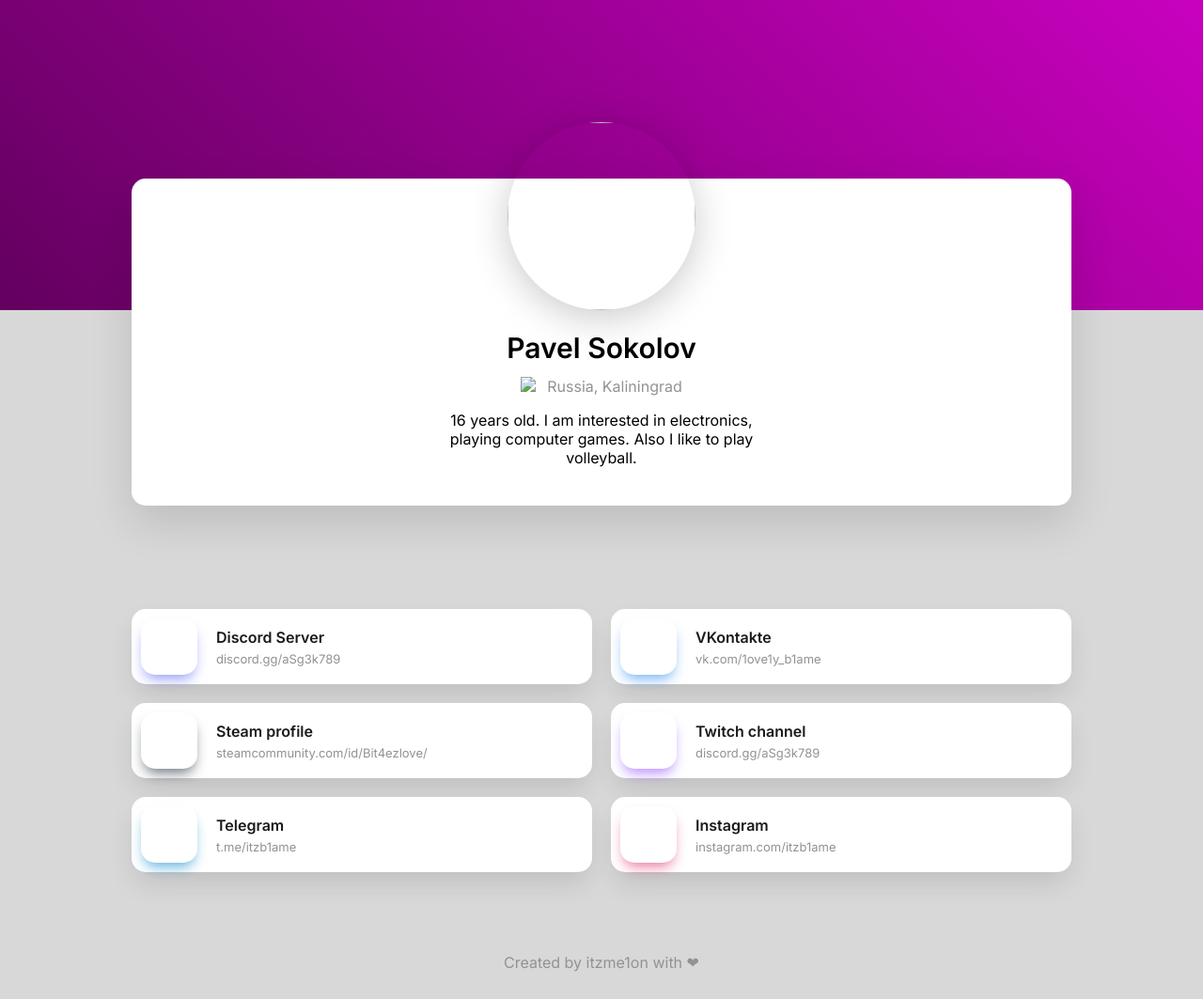
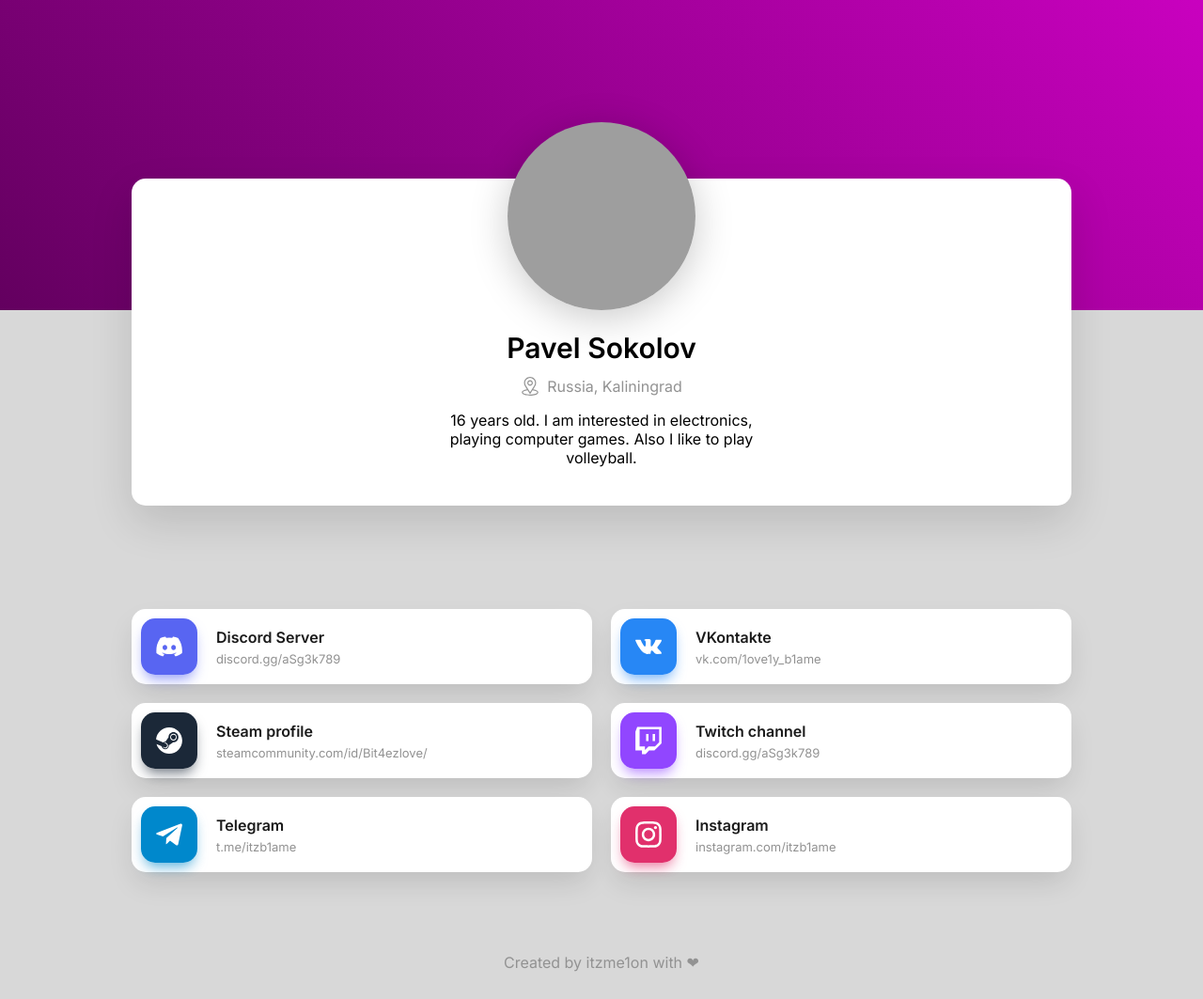
Before and after one commit to itzme1on/b1ame, a plain HTML site: page index.html in a window 1280 px wide. Shown: the whole page at 94% size. Drawn offline with Linux system fonts and the light colour scheme; the site is published under a folder, as on GitHub Pages, so addresses that start at the root find nothing.

Commit message:
Fixed files path

```diff
--- a/index.html
+++ b/index.html
@@ -2,7 +2,7 @@
 <html lang="en">
 <head>
     <title>b1ame · Pavel Sokolov</title>
-    <link rel="icon" href="/assets/icons/site.ico" type="image/x-icon">
+    <link rel="icon" href="assets/icons/site.ico" type="image/x-icon">
     <link rel="stylesheet" href="styles/style.css">
     <link rel="stylesheet" href="styles/animate.css">
     <link rel="preconnect" href="https://fonts.googleapis.com">
@@ -20,7 +20,7 @@
                 <div class="profile-info-wrapper">
                     <div class="profile-info-top">
                         <div class="profile-info-top-image">
-                            <img src="/assets/images/profile-image.jpg" class="profile-image">
+                            <img src="assets/images/profile-image.jpg" class="profile-image">
                         </div>
                     </div>
                     <div class="profile-info-bottom">
@@ -28,7 +28,7 @@
                             <h1 class="profile-name">Pavel Sokolov</h1>
                         </div>
                         <div class="profile-info-bottom-country">
-                            <img src="/assets/icons/location.svg" alt="Location" class="location-icon">
+                            <img src="assets/icons/location.svg" alt="Location" class="location-icon">
                             <div>Russia, Kaliningrad</div>
                         </div>
                         <p class="profile-info-bottom-bio">16 years old. I am interested in electronics, playing computer games. Also I like to play volleyball.</p>
@@ -42,7 +42,7 @@
                     <div class="link-item">
                         <a href="https://discord.gg/aSg3k789" class="link-button" target="_blank">
                             <div class="link-item-icon">
-                                <div class="icon" style="background-image: url('/assets/icons/discord.svg'); box-shadow:0 8px 14px -4px rgba(88,101,242,0.65)"></div>
+                                <div class="icon" style="background-image: url('assets/icons/discord.svg'); box-shadow:0 8px 14px -4px rgba(88,101,242,0.65)"></div>
                             </div>
                             <div class="link-item-text">
                                 <div class="link-name">Discord Server</div>
@@ -53,7 +53,7 @@
                     <div class="link-item">
                         <a href="https://vk.com/id533437806" class="link-button" target="_blank">
                             <div class="link-item-icon">
-                                <div class="icon" style="background-image: url('/assets/icons/vkontakte.svg'); box-shadow:0 8px 14px -4px rgba(39,135,245,0.65)"></div>
+                                <div class="icon" style="background-image: url('assets/icons/vkontakte.svg'); box-shadow:0 8px 14px -4px rgba(39,135,245,0.65)"></div>
                             </div>
                             <div class="link-item-text">
                                 <div class="link-name">VKontakte</div>
@@ -64,7 +64,7 @@
                     <div class="link-item">
                         <a href="https://steamcommunity.com/profiles/76561199033034419" class="link-button" target="_blank">
                             <div class="link-item-icon">
-                                <div class="icon" style="background-image: url('/assets/icons/steam.svg'); box-shadow:0 8px 14px -4px rgba(27,40,56,0.65)"></div>
+                                <div class="icon" style="background-image: url('assets/icons/steam.svg'); box-shadow:0 8px 14px -4px rgba(27,40,56,0.65)"></div>
                             </div>
                             <div class="link-item-text">
                                 <div class="link-name">Steam profile</div>
@@ -75,7 +75,7 @@
                     <div class="link-item">
                         <a href="https://vk.com/id533437806" class="link-button" target="_blank">
                             <div class="link-item-icon">
-                                <div class="icon" style="background-image: url('/assets/icons/twitch.svg'); box-shadow:0 8px 14px -4px rgba(145,70,255,0.65)"></div>
+                                <div class="icon" style="background-image: url('assets/icons/twitch.svg'); box-shadow:0 8px 14px -4px rgba(145,70,255,0.65)"></div>
                             </div>
                             <div class="link-item-text">
                                 <div class="link-name">Twitch channel</div>
@@ -86,7 +86,7 @@
                     <div class="link-item">
                         <a href="https://t.me/itzb1ame" class="link-button" target="_blank">
                             <div class="link-item-icon">
-                                <div class="icon" style="background-image: url('/assets/icons/telegram.svg'); box-shadow:0 8px 14px -4px rgba(0,136,204,0.65)"></div>
+                                <div class="icon" style="background-image: url('assets/icons/telegram.svg'); box-shadow:0 8px 14px -4px rgba(0,136,204,0.65)"></div>
                             </div>
                             <div class="link-item-text">
                                 <div class="link-name">Telegram</div>
@@ -97,7 +97,7 @@
                     <div class="link-item">
                         <a href="https://instagram.com/itzb1ame" class="link-button" target="_blank">
                             <div class="link-item-icon">
-                                <div class="icon" style="background-image: url('/assets/icons/instagram.svg'); box-shadow:0 8px 14px -4px rgba(225,48,108,0.65)"></div>
+                                <div class="icon" style="background-image: url('assets/icons/instagram.svg'); box-shadow:0 8px 14px -4px rgba(225,48,108,0.65)"></div>
                             </div>
                             <div class="link-item-text">
                                 <div class="link-name">Instagram</div>
```
